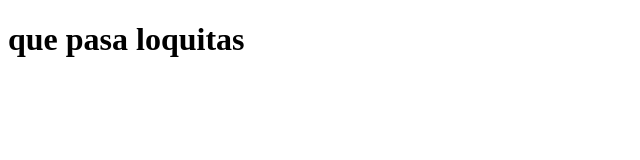
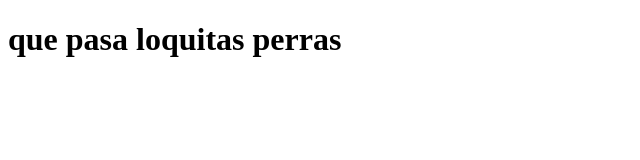
Before and after one commit to Mirrin95/proyectoDemoCursoPrework, a plain HTML site: page index.html in a window 1280 px wide. Shown: the whole page, without its empty margins (0-640 px from the left). Drawn offline with Linux system fonts and the light colour scheme.

Commit message:
cambio hecho

```diff
--- a/index.html
+++ b/index.html
@@ -7,6 +7,6 @@
     <title>Document</title>
 </head>
 <body>
-    <h1>que pasa loquitas</h1>
+    <h1>que pasa loquitas perras</h1>
 </body>
 </html>
```
